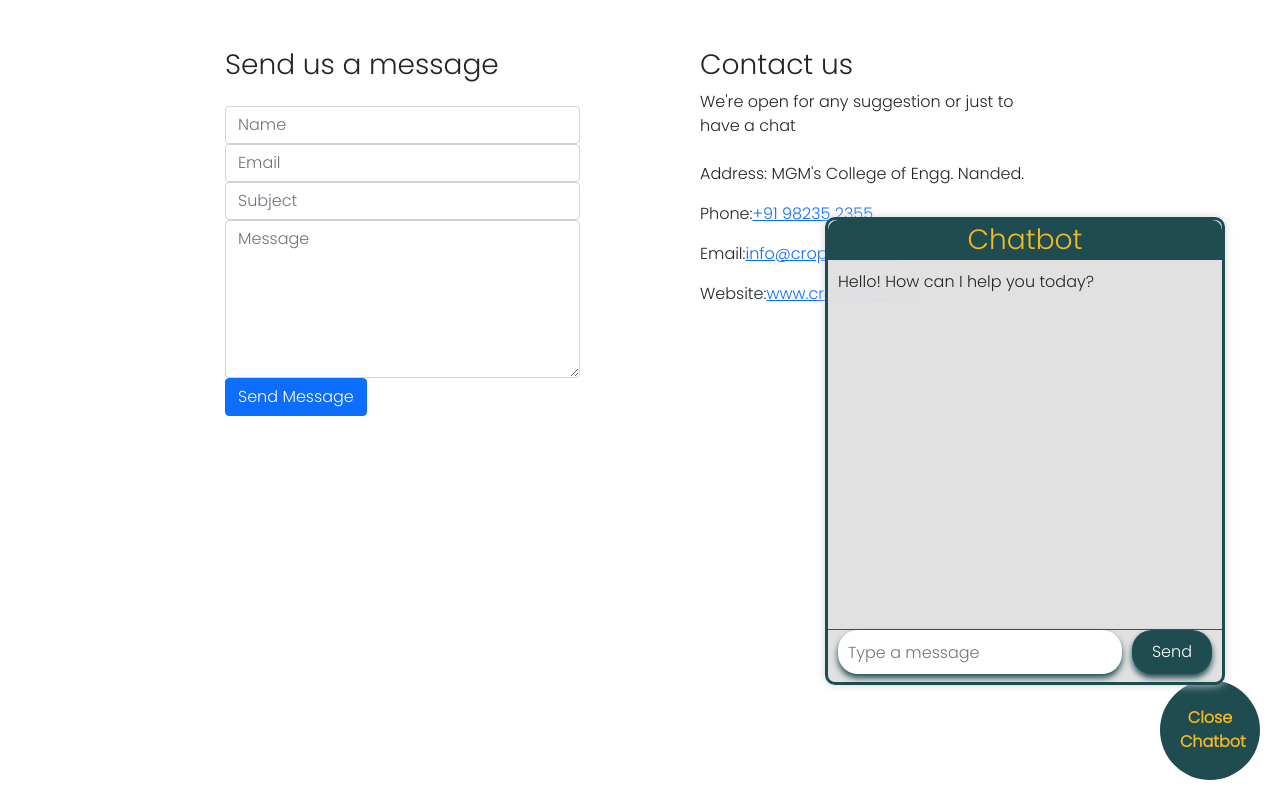
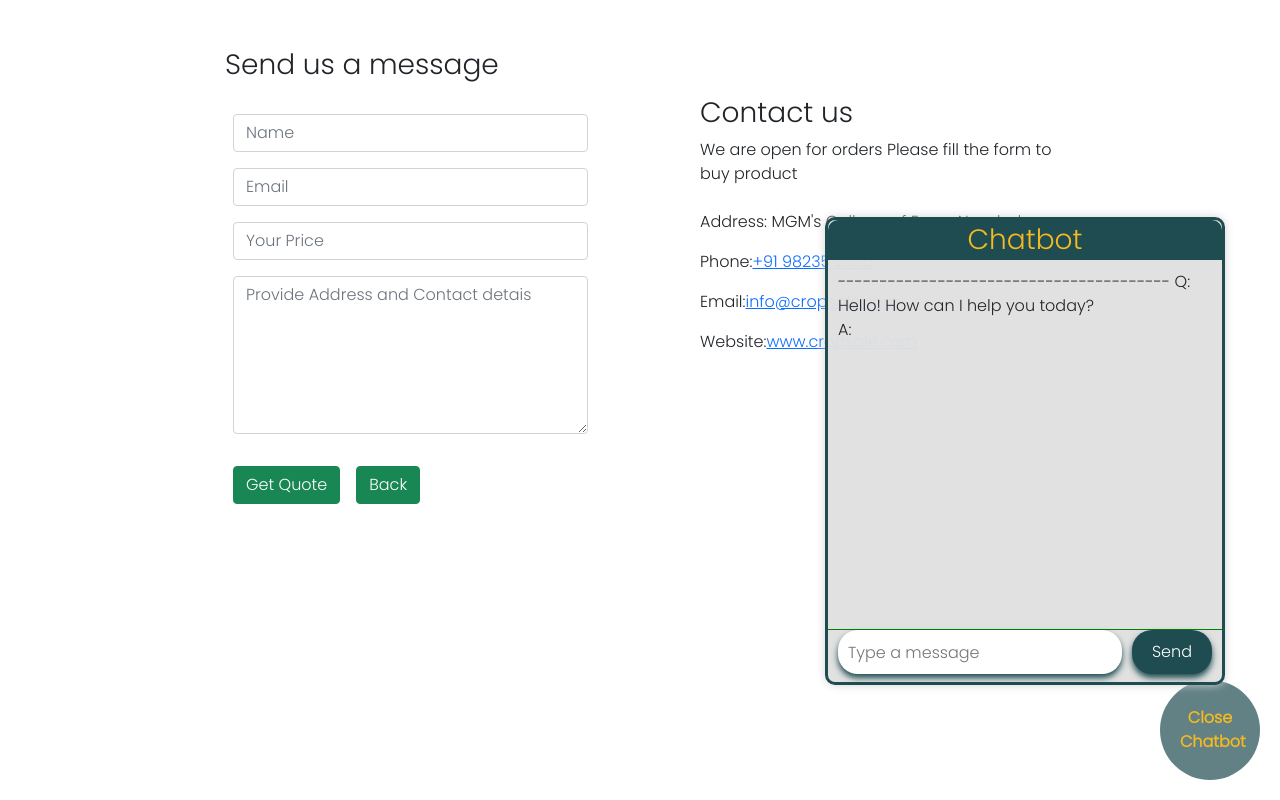
Before and after one commit to Anas9764/Farmer-Crop-Sale, a React (Create React App) app: page /contact in a window 1280 px wide. Both pictures are taken after a click on the button "Open Chatbot". Built offline with nearby package versions, Linux system fonts and the light colour scheme.

Commit message:
final end

```diff
--- a/src/Components/Contact.js
+++ b/src/Components/Contact.js
@@ -2,6 +2,7 @@ import React, { useState } from "react";
 import { ToastContainer, toast } from "react-toastify";
 import "react-toastify/dist/ReactToastify.css";
 import { auth, fs } from "../Config/Config";
+import { Link } from "react-router-dom";
 
 // import firebaseDB from "./firebase";
 import "./App.scss";
@@ -59,7 +60,7 @@ export const Contact = () => {
                       onSubmit={handleSubmit}
                     >
                       <div className="row">
-                        <div className="col-md-12">
+                        <div className="col-md-12 m-2">
                           <div className="form-group">
                             <input
                               type="text"
@@ -71,7 +72,7 @@ export const Contact = () => {
                             />
                           </div>
                         </div>
-                        <div className="col-md-12">
+                        <div className="col-md-12 m-2">
                           <div className="form-group">
                             <input
                               type="email"
@@ -83,25 +84,25 @@ export const Contact = () => {
                             />
                           </div>
                         </div>
-                        <div className="col-md-12">
+                        <div className="col-md-12 m-2">
                           <div className="form-group">
                             <input
                               type="text"
                               className="form-control"
                               name="subject"
-                              placeholder="Subject"
+                              placeholder="Your Price"
                               onChange={handleInputChange}
                               value={subject}
                             />
                           </div>
                         </div>
-                        <div className="col-md-12">
+                        <div className="col-md-12 m-2">
                           <div className="form-group">
                             <textarea
                               type="text"
                               className="form-control"
                               name="message"
-                              placeholder="Message"
+                              placeholder="Provide Address and Contact detais"
                               cols="30"
                               rows="6"
                               onChange={handleInputChange}
@@ -109,24 +110,29 @@ export const Contact = () => {
                             ></textarea>
                           </div>
                         </div>
-                        <div className="col-md-12">
+                        <div className="col-md-12 m-2">
                           <div className="form-group">
                             <input
                               type="submit"
-                              value="Send Message"
-                              className="btn btn-primary"
+                              value="Get Quote"
+                              className="btn btn-success"
                             />
+                            <Link to="/" className="link">
+                              <button className="btn m-3 btn-success btn-md">
+                                Back
+                              </button>
+                            </Link>
                           </div>
                         </div>
                       </div>
                     </form>
                   </div>
                 </div>
-                <div className="col-md-6 d-flex align-items-stretch">
+                <div className="col-md-6 my-5 d-flex align-items-stretch">
                   <div className="info-wrap w-100 p-lg-5 p-4 img">
                     <h3>Contact us</h3>
                     <p className="mb-4">
-                      We're open for any suggestion or just to have a chat
+                      We are open for orders Please fill the form to buy product
                     </p>
                     <div className="dbox w-100 d-flex align-items-start">
                       <div className="icon d-flex align-items-center justify-content-center">
--- a/src/Components/FarmerRegister.js
+++ b/src/Components/FarmerRegister.js
@@ -60,8 +60,8 @@ export const FarmerRegister = () => {
                 url,
               })
               .then(() => {
-                alert("are you sure to submit");
-                setSuccessMsg("Product added successfully");
+                alert("Are you sure you want to submit?");
+                setSuccessMsg("Profile added successfully");
                 setName("");
                 setPhoneNum("");
                 setEmail("");
@@ -119,8 +119,9 @@ export const FarmerRegister = () => {
         <label>Phone No.</label>
 
         <input
-          type="text"
+          type="tel"
           className="form-control"
+          pattern="[0-9]{10}"
           required
           onChange={(e) => setPhoneNum(e.target.value)}
           value={PhoneNum}
--- a/src/Components/IndividualProduct.js
+++ b/src/Components/IndividualProduct.js
@@ -21,7 +21,7 @@ export const IndividualProduct = ({ individualProduct, addToCart }) => {
             <div className="product-text description">
                 {individualProduct.description}
             </div>
-            <div className="product-text price">
+            <div className="product-text price" id="product-text">
                 ₹ {individualProduct.price} / kg
             </div>
             <div
--- a/src/Components/Signup.js
+++ b/src/Components/Signup.js
@@ -66,7 +66,8 @@ export const Signup = () => {
       <form className="form-group" autoComplete="off" onSubmit={handleSignup}>
         <label>Full Name</label>
         <input
-          type="text"
+          type="name"
+          // pattern="[A-Za-z][5]"
           className="form-control"
           required
           onChange={(e) => setFullname(e.target.value)}
--- a/src/Components/chatbot.css
+++ b/src/Components/chatbot.css
@@ -98,7 +98,7 @@
   height: 100px;
   padding: 10px 20px;
   border-radius: 68px;
-  background-color: #1e4c50;
+  background-color: #1e4c50b3;
   color: #f5b921;
   border: none;
   cursor: pointer;position: fixed;
@@ -108,7 +108,7 @@
   height: 100px;
   padding: 10px 20px;
   border-radius: 68px;
-  background-color: #1e4c50;
+
   color: #f5b921;
   border: none;
   cursor: pointer;
--- a/src/Components/chatbot.js
+++ b/src/Components/chatbot.js
@@ -2,7 +2,7 @@ import React, { useState } from 'react';
 import './chatbot.css';
 
 const initialQuestions = [
-  { question: 'Hello! How can I help you today?', sender: 'bot' },
+  { question: 'Hello! How can I help you today?',answer:"", sender: 'bot' },
 ];
 
 const responses = [
@@ -11,11 +11,11 @@ const responses = [
     answer: 'My name is Chatbot!',
   },
   {
-    question: 'How to add product',
+    question: 'How to add product?',
     answer: 'First you have to login then, On navbar you can see the add product button click on that and fill the form to add products.',
   },
   {
-    question: 'How to buy products?',
+    question: 'How to buy product?',
     answer: 'To buy products first, you have to login and you can click on view product button you will be redirected to details page there you can contact the seller for more information',
   },
   {
@@ -43,7 +43,7 @@ function Chatbot() {
 
     responses.forEach(({ question, answer }) => {
       if (question.toLowerCase() === inputValue.toLowerCase()) {
-        setQuestions([...questions, { question: answer, sender: 'bot' }]);
+        setQuestions([...questions, { question: question, answer: answer, sender: 'bot' }]);
       }
     });
 
@@ -76,7 +76,11 @@ function Chatbot() {
                   question.sender === 'bot' ? 'chatbot-message-bot' : ''
                 }`}
               >
-                {question.question}
+                ----------------------------------------
+                Q: {question.question}
+                <br/>
+                A: {question.answer}
+
               </div>
             ))}
           </div>
--- a/src/Components/styles/IndividualProduct.css
+++ b/src/Components/styles/IndividualProduct.css
@@ -18,3 +18,6 @@
     height: 100%; */
     border-radius: 16px;
 }
+#product-text{
+    color: #e00a02;
+}
--- a/src/Components/styles/Product.css
+++ b/src/Components/styles/Product.css
@@ -2,8 +2,10 @@
     background-color: aquamarine;
 } */
 .product {
-    /* width: 321px; */
-    /* height: auto; */
+
+    width: 321px;
+    height: 444px;
+
     display: flex;
     flex-direction: column;
     justify-content: center;
```
